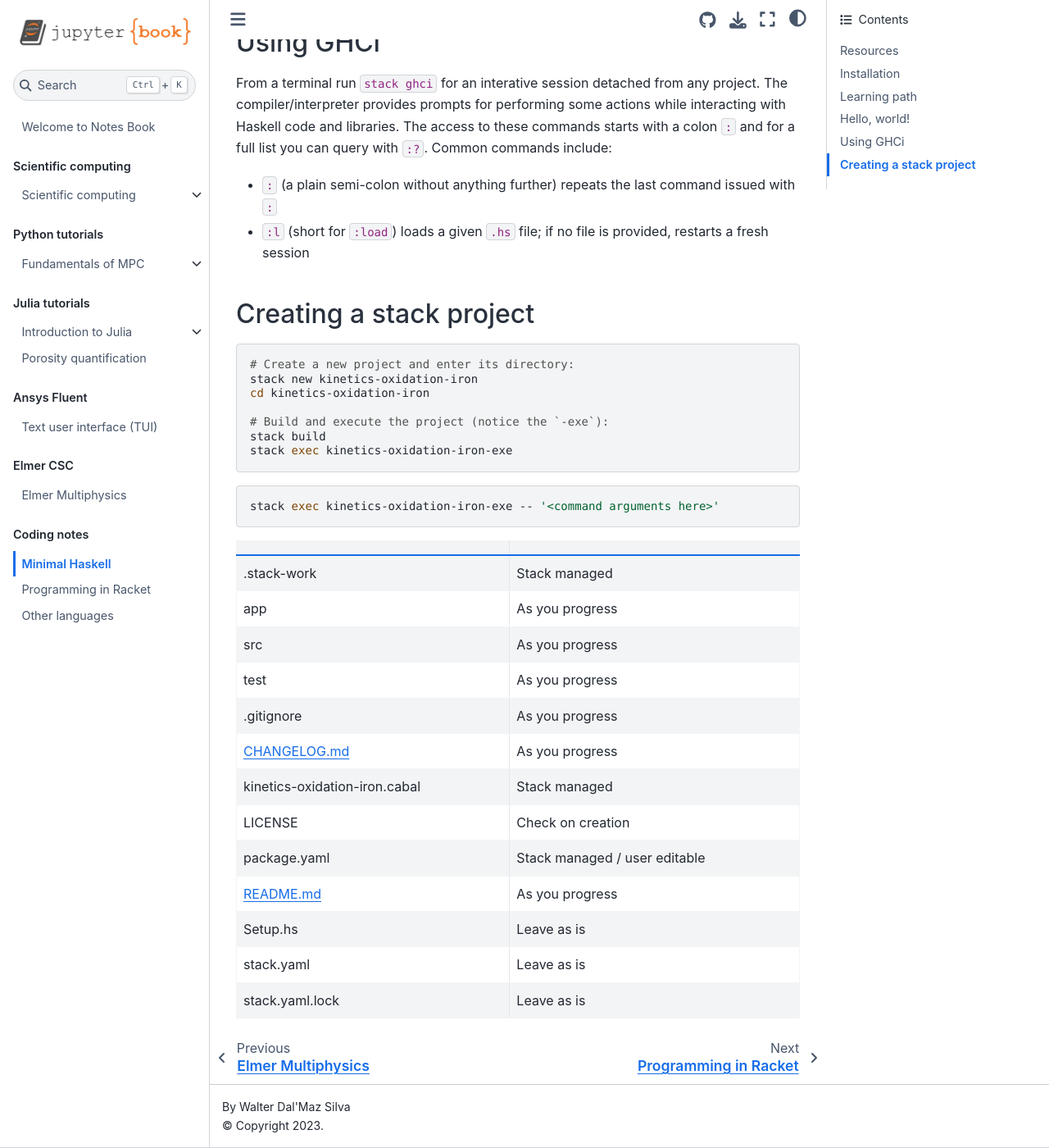
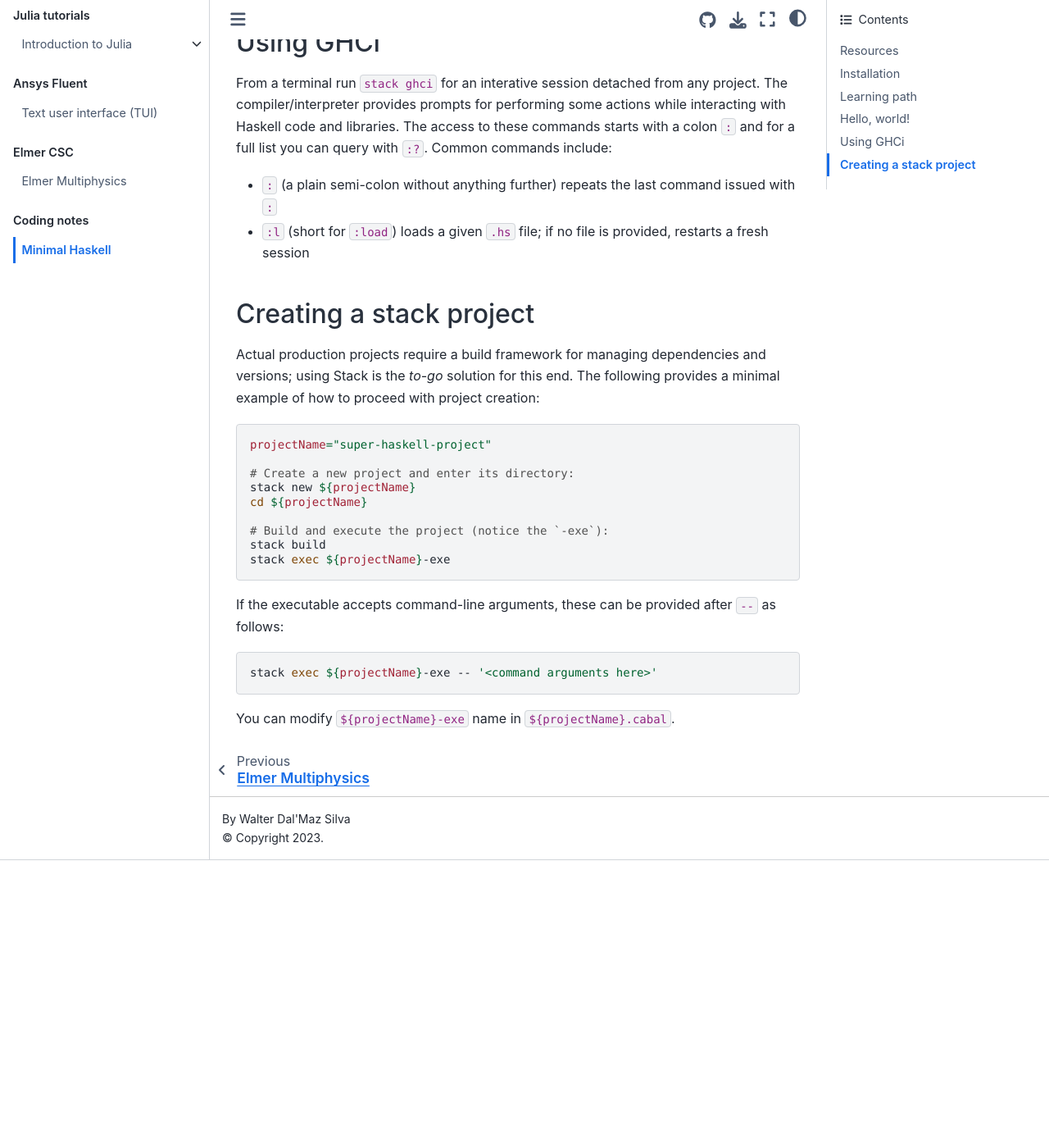
Before and after one commit to wallytutor/notes-book, a Jupyter Book: the page built from coding-notes/haskell.md, in a window 1280 px wide and 1400 px high, scrolled down 1771 px. Shown: the whole window at 82% size. Built offline with Jupyter Book 1.0.4 settings and Sphinx 7.4.7 and the Sphinx Book theme 1.1.4, drawn with Linux system fonts in a browser that asks for light colours; after the commit the page ends 2820 px from its top, so only the background shows below that.

Commit message:
Isolate elements

````diff
--- a/_config.yml
+++ b/_config.yml
@@ -12,6 +12,7 @@
   - .venv
   - _build
   - sandbox
+  - cooking
   - README.md
 
 latex:
--- a/_toc.yml
+++ b/_toc.yml
@@ -34,7 +34,6 @@
       sections:
       - file: julia/julia101
       - file: julia/julia-tips
-    - file: julia/image-analysis/index
 
   - caption: "Ansys Fluent"
     chapters:
@@ -47,5 +46,3 @@
   - caption: "Coding notes"
     chapters:
     - file: coding-notes/haskell
-    - file: coding-notes/racket
-    - file: coding-notes/other
--- a/coding-notes/haskell.md
+++ b/coding-notes/haskell.md
@@ -63,32 +63,24 @@
 
 ## Creating a stack project
 
+Actual production projects require a build framework for managing dependencies and versions; using Stack is the *to-go* solution for this end. The following provides a minimal example of how to proceed with project creation:
+
 ```bash
+projectName="super-haskell-project"
+
 # Create a new project and enter its directory:
-stack new kinetics-oxidation-iron
-cd kinetics-oxidation-iron
+stack new ${projectName}
+cd ${projectName}
 
 # Build and execute the project (notice the `-exe`):
 stack build
-stack exec kinetics-oxidation-iron-exe
+stack exec ${projectName}-exe
 ```
 
+If the executable accepts command-line arguments, these can be provided after `--` as follows:
+
 ```bash
-stack exec kinetics-oxidation-iron-exe -- '<command arguments here>'
+stack exec ${projectName}-exe -- '<command arguments here>'
 ```
 
-| | |
-|---|---|
-| .stack-work                   | Stack managed
-| app                           | As you progress
-| src                           | As you progress
-| test                          | As you progress
-| .gitignore                    | As you progress
-| CHANGELOG.md                  | As you progress
-| kinetics-oxidation-iron.cabal | Stack managed
-| LICENSE                       | Check on creation
-| package.yaml                  | Stack managed / user editable
-| README.md                     | As you progress
-| Setup.hs                      | Leave as is
-| stack.yaml                    | Leave as is
-| stack.yaml.lock               | Leave as is
+You can modify `${projectName}-exe` name in `${projectName}.cabal`.
````
Also changed, not shown: cooking/image-analysis/index.md (renamed from julia/image-analysis/index.md, +38 -30 lines), cooking/image-analysis/drafts.md (renamed from julia/image-analysis/drafts.md), cooking/julia10X.md (renamed from julia/julia10X.md), cooking/other.md (renamed from coding-notes/other.md), cooking/racket.md (renamed from coding-notes/racket.md), cooking/tools-portable-draft.md (renamed from scientific-computing/tools-portable-draft.md), cooking/water-evaporation.md (renamed from python/thermo/water-evaporation.md), 12 other files.
